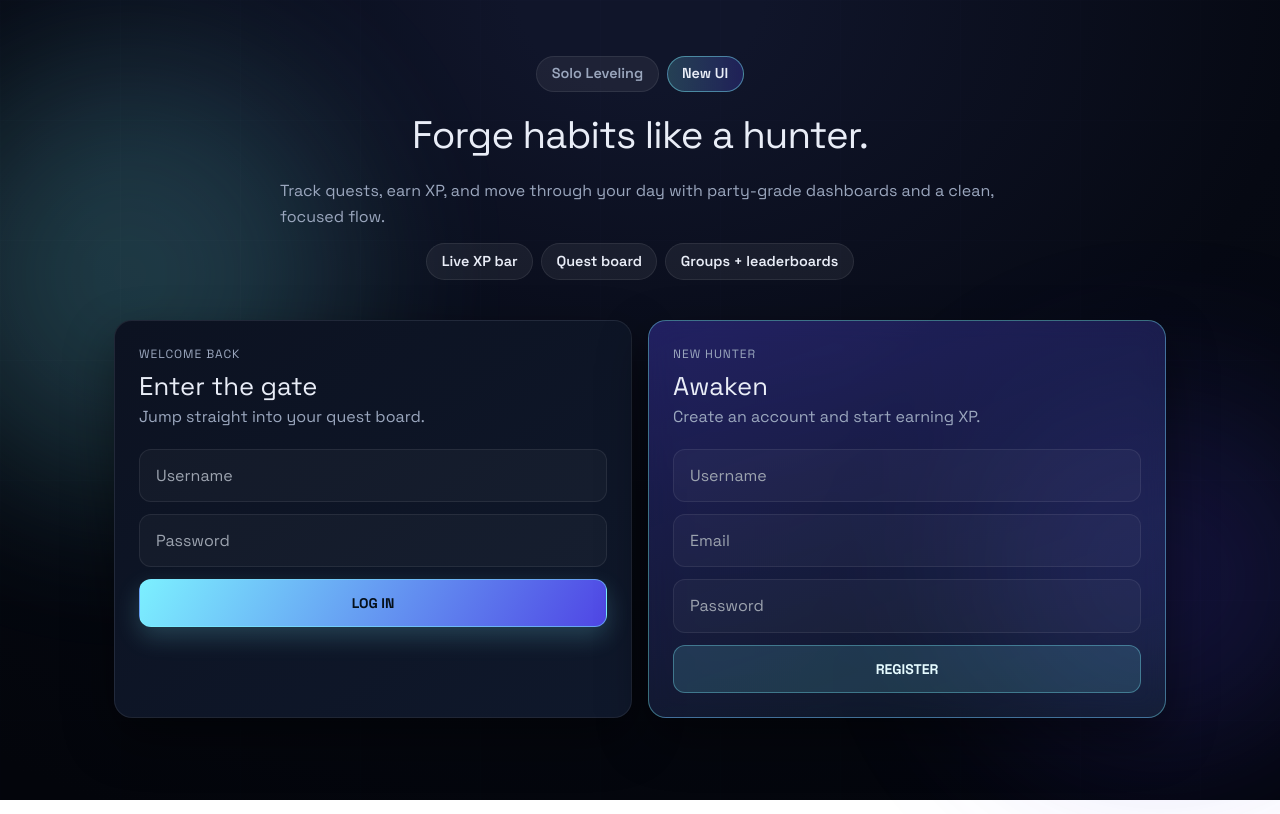
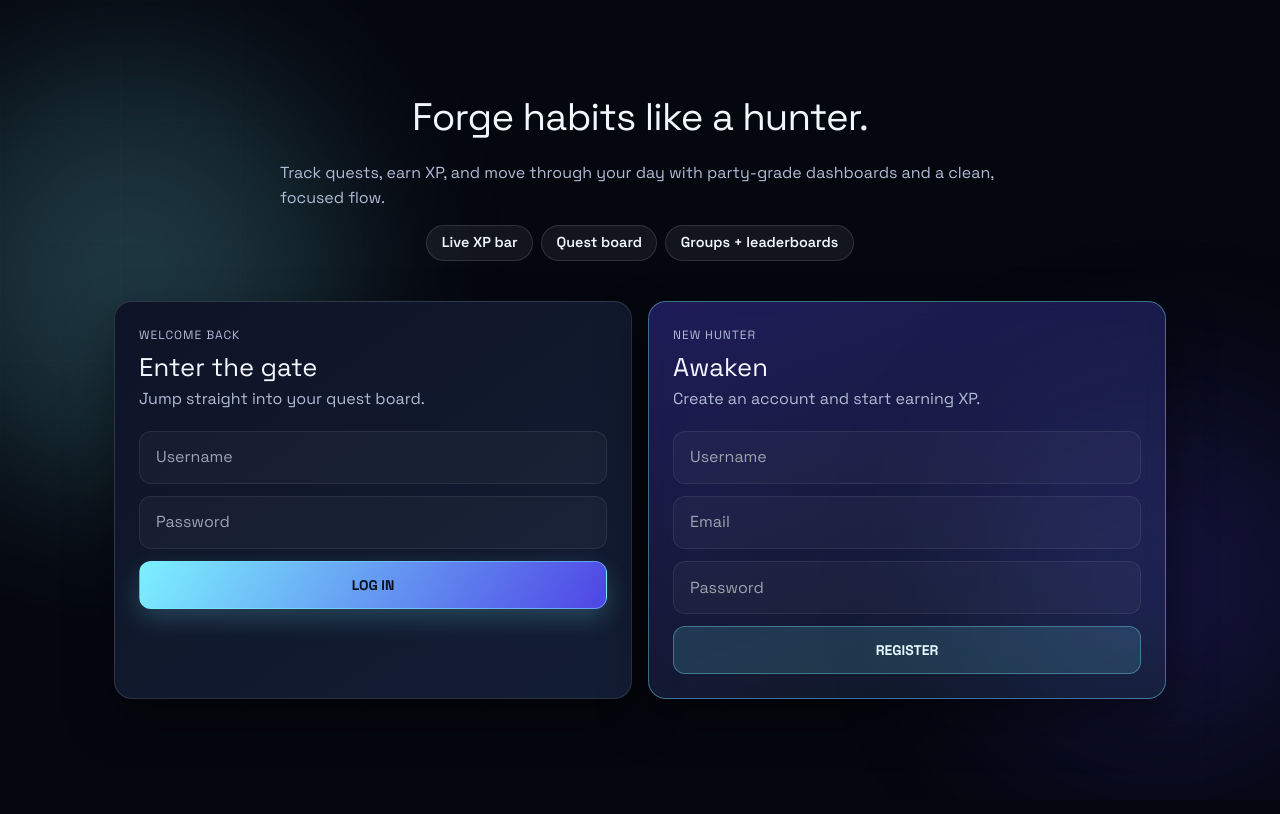
Before and after one commit to azizkilicff/sololeveling, a PHP site: page / in a window 1280 px wide. Run offline with PHP 8.4, Linux system fonts and the light colour scheme; some libraries are stand-ins or nearby versions.

Commit message:
Updated XP system and UI

```diff
--- a/public/app.js
+++ b/public/app.js
@@ -107,9 +107,9 @@ async function refreshMe() {
     const level = user.level ?? computeLevel(xp);
     const xpInLevel = xp % 100;
 
-    stats.textContent = `Level ${level} • ${xp} XP`;
+    stats.textContent = `Level ${level} • Total XP ${xp}`;
     if (xpFill) xpFill.style.width = `${xpInLevel}%`;
-    if (xpText) xpText.textContent = `${xpInLevel} / 100 XP`;
+    if (xpText) xpText.textContent = `${xpInLevel} / 100 XP for this level`;
 
     showDashboard();
     await loadQuests();
@@ -129,12 +129,23 @@ async function loadQuests() {
 
   quests.forEach(q => {
     const li = document.createElement("li");
-    li.className = "quest";
+    const diffClass = q.difficulty ? `diff-${q.difficulty}` : "diff-medium";
+    const dueDate = new Date(`${q.due_date}T23:59:59`);
+    const isOverdue = q.status === "pending" && (dueDate < new Date());
+
+    li.className = `quest quest-item ${diffClass} ${isOverdue ? "overdue" : ""}`;
 
     const left = document.createElement("div");
-    left.innerHTML =
-      `<div style="font-weight:700;font-size:1.05rem">${q.title}</div>
-       <div style="opacity:.85">Due ${q.due_date} — Reward ${q.reward_xp} / Penalty ${q.penalty_xp}</div>`;
+    left.innerHTML = `
+      <div class="quest-title">${q.title}</div>
+      <div class="quest-meta">
+        <span class="pill pill--mini ${isOverdue ? "pill--danger" : "pill--subtle"}">
+          Due ${q.due_date}${isOverdue ? " • Overdue" : ""}
+        </span>
+        <span class="pill pill--mini pill--reward">+${q.reward_xp} XP</span>
+        <span class="pill pill--mini pill--penalty">-${q.penalty_xp} XP</span>
+        <span class="pill pill--mini pill--diff">${q.difficulty || "medium"}</span>
+      </div>`;
 
     const right = document.createElement("div");
     right.className = "right";
@@ -153,13 +164,13 @@ async function loadQuests() {
       const b1 = document.createElement("button");
       b1.className = "btn";
       b1.textContent = "Complete";
-      b1.onclick = () => finish(q.id, "complete");
+      b1.onclick = () => finish(q, "complete");
 
       const b2 = document.createElement("button");
       b2.className = "btn btn-ghost";
       b2.textContent = "Fail";
       b2.style.marginLeft = ".5rem";
-      b2.onclick = () => finish(q.id, "fail");
+      b2.onclick = () => finish(q, "fail");
 
       right.appendChild(b1);
       right.appendChild(b2);
@@ -171,9 +182,17 @@ async function loadQuests() {
   });
 }
 
-async function finish(id, action) {
+async function finish(q, action) {
   try {
-    await api("api/complete.php", "POST", { id, action });
+    const dueDate = new Date(`${q.due_date}T23:59:59`);
+    const isOverdue = q.status === "pending" && (dueDate < new Date());
+    const prompt =
+      (action === "complete")
+        ? `Mark "${q.title}" complete? Reward: +${q.reward_xp} XP${isOverdue ? " (overdue)" : ""}`
+        : `Fail "${q.title}"? Penalty: -${q.penalty_xp} XP${isOverdue ? " (overdue)" : ""}`;
+    if (!confirm(prompt)) return;
+
+    await api("api/complete.php", "POST", { id: q.id, action });
     await refreshMe();
   } catch (e) {
     alert(e.message);
@@ -184,16 +203,19 @@ async function finish(id, action) {
 async function loadGroups() {
   const data = await api("api/groups.php?action=list");
   const mine = data.mine || [];
-  const all  = data.all  || [];
+  const mineIds = new Set(mine.map(g => g.id));
+  const all  = (data.all || []).filter(g => !mineIds.has(g.id));
 
   // My Groups
   myGroups.innerHTML = (!mine.length)
     ? '<li class="opacity-70">No groups yet.</li>'
     : mine.map(g => `
       <li class="flex justify-between items-center p-3 rounded bg-[#0b131a] border border-[#1d2a38]">
-        <span>${g.name} <span class="opacity-60">(members: ${g.members})</span></span>
+        <span class="flex items-center gap-2">
+          <button class="pill pill--mini pill--link" data-lb="${g.id}">${g.name}</button>
+          <span class="opacity-60">(members: ${g.members})</span>
+        </span>
         <span class="flex gap-2">
-          <button class="btn btn-xs aura-btn" data-lb="${g.id}">Leaderboard</button>
           ${
             (g.owner_user_id === CURRENT_USER_ID)
               ? `<button class="btn btn-xs bg-red-600 border-0 hover:bg-red-700" data-delete="${g.id}">Delete</button>`
@@ -207,9 +229,11 @@ async function loadGroups() {
     ? '<li class="opacity-70">No public groups found.</li>'
     : all.map(g => `
       <li class="flex justify-between items-center p-3 rounded bg-[#0b131a] border border-[#1d2a38]">
-        <span>${g.name} <span class="opacity-60">(members: ${g.members})</span></span>
+        <span class="flex items-center gap-2">
+          <button class="pill pill--mini pill--link" data-lb="${g.id}">${g.name}</button>
+          <span class="opacity-60">(members: ${g.members})</span>
+        </span>
         <span class="flex gap-2">
-          <button class="btn btn-xs aura-btn" data-lb="${g.id}">Leaderboard</button>
           <button class="btn btn-xs aura-btn" data-join="${g.name}">Join</button>
         </span>
       </li>`).join("");
@@ -273,6 +297,7 @@ async function leaveGroup(groupId) {
     groupsErrorEl.textContent = "";
     await api("api/groups.php", "POST", { action: "leave", group_id: groupId });
     await loadGroups();
+    lbWrap.innerHTML = "Pick a group to view its leaderboard.";
   } catch (e) {
     groupsErrorEl.textContent = e.message;
   }
@@ -293,6 +318,7 @@ $("dm-ok")?.addEventListener("click", async () => {
   pendingDeleteGroupId = null;
   await api("api/groups.php", "POST", { action: "delete", group_id: gid });
   await loadGroups();
+  lbWrap.innerHTML = "Pick a group to view its leaderboard.";
 });
 
 // ===== Navbar show/hide on scroll (keeps nav, hides buttons on auth) =====
@@ -304,19 +330,20 @@ function nudgeNavVisible(ms = 800) { navForceUntil = performance.now() + ms; sho
 
 function onScroll() {
   const y = window.scrollY;
-  const now = performance.now();
-
   const onAuth = !auth.classList.contains("hidden");
   if (onAuth) { hideNav(); lastY = y; return; }
 
-  const nearTop = y < 24;
-  const nearBottom = (window.innerHeight + y) > (document.documentElement.scrollHeight - 24);
+  const nearTop = y < 16;
+  if (nearTop || performance.now() < navForceUntil) {
+    showNav();
+    lastY = y;
+    return;
+  }
 
-  if (nearTop || nearBottom || now < navForceUntil) {
-    showNav();
-  } else {
-    if (y > lastY + 6) hideNav();
-    else if (y < lastY - 6) showNav();
+  if (y > lastY + 4) {
+    hideNav(); // scrolling down
+  } else if (y < lastY - 4) {
+    showNav(); // scrolling up
   }
   lastY = y;
 }
--- a/public/index.html
+++ b/public/index.html
@@ -23,10 +23,6 @@
 
   <main class="shell">
     <header class="hero">
-      <div class="hero__eyebrow">
-        <span class="pill pill--subtle">Solo Leveling</span>
-        <span class="pill pill--glow">New UI</span>
-      </div>
       <h1>Forge habits like a hunter.</h1>
       <p class="hero__lede">Track quests, earn XP, and move through your day with party-grade dashboards and a clean, focused flow.</p>
       <div class="hero__tags">
@@ -147,9 +143,10 @@
               <input id="join-group-name" class="field" placeholder="Join by name..." />
               <button id="btn-join-by-name" class="btn primary wide">Join</button>
             </div>
-          </div>
-          <p id="groups-error" class="error-text"></p>
         </div>
+        <p id="groups-error" class="error-text"></p>
+        <p class="muted text-sm">Groups are public; keep shared details non-sensitive.</p>
+      </div>
 
         <div class="groups-columns">
           <div class="panel panel--inline">
@@ -178,9 +175,17 @@
 
   <!-- ===== NAVBAR (hidden until logged in) ===== -->
   <nav id="navbar" class="navbar">
-    <button id="nav-dashboard" class="btn nav-btn requires-auth">🏠 Dashboard</button>
-    <button id="nav-groups" class="btn nav-btn requires-auth">🏆 Groups</button>
-    <button id="btn-logout" class="btn danger nav-btn">🚪 Logout</button>
+    <div class="navbar__inner">
+      <div class="navbar__brand">
+        <div class="logo-dot"></div>
+        <span class="logo-text">Solo Leveling</span>
+      </div>
+      <div class="navbar__actions">
+        <button id="nav-dashboard" class="btn nav-btn requires-auth">🏠 Dashboard</button>
+        <button id="nav-groups" class="btn nav-btn requires-auth">🏆 Groups</button>
+        <button id="btn-logout" class="btn danger nav-btn">🚪 Logout</button>
+      </div>
+    </div>
   </nav>
 
   <dialog id="delete-modal" class="modal">
--- a/public/styles.css
+++ b/public/styles.css
@@ -2,12 +2,12 @@
 * { box-sizing: border-box; }
 :root{
   --bg:#05070f;
-  --panel:#0c1221;
-  --panel-2:#0f182b;
-  --glass:rgba(15,23,42,0.75);
-  --border:rgba(255,255,255,0.08);
-  --text:#e9edf7;
-  --muted:#9ba7be;
+  --panel:#0e1426;
+  --panel-2:#131d34;
+  --glass:rgba(15,23,42,0.82);
+  --border:rgba(255,255,255,0.12);
+  --text:#f2f6ff;
+  --muted:#b0bbd4;
   --accent:#7cf0ff;
   --accent-2:#4f46e5;
   --danger:#ff6b6b;
@@ -21,9 +21,21 @@ html,body{height:100%;}
   margin:0;
   font-family:'Space Grotesk', 'Inter', system-ui, -apple-system, sans-serif;
   color:var(--text);
-  background: radial-gradient(1200px 900px at 50% 0%, #10152a 10%, #060913 55%, #03050b 100%);
+  background:#05070f;
   overflow-x:hidden;
   position:relative;
+  min-height:100vh;
+}
+.page::before{
+  content:"";
+  position:fixed;
+  inset:0;
+  z-index:-1;
+  background:
+    radial-gradient(1200px 900px at 50% 0%, #10152a 10%, #060913 55%, #03050b 100%),
+    linear-gradient(180deg, #05070f 0%, #05070f 35%, #04060d 70%, #05070f 100%);
+  background-repeat:no-repeat;
+  background-size:cover;
 }
 .grid-overlay{
   position:fixed; inset:0; pointer-events:none; z-index:0;
@@ -31,6 +43,7 @@ html,body{height:100%;}
                     linear-gradient(90deg, rgba(255,255,255,0.03) 1px, transparent 1px);
   background-size: 120px 120px;
   mix-blend-mode:soft-light;
+  background-attachment: fixed;
 }
 .orb{
   position:fixed; border-radius:50%; filter:blur(90px); opacity:0.6; z-index:0;
@@ -40,7 +53,7 @@ html,body{height:100%;}
 
 .shell{
   position:relative; z-index:1;
-  max-width:1100px; margin:0 auto; padding:3.5rem 1.5rem 4rem;
+  max-width:1100px; margin:0 auto; padding:5.5rem 1.5rem 4rem; /* extra top padding so content clears navbar */
 }
 
 /* ===== Hero ===== */
```
Also changed, not shown: other parts of public/styles.css (+50 -9 lines).
